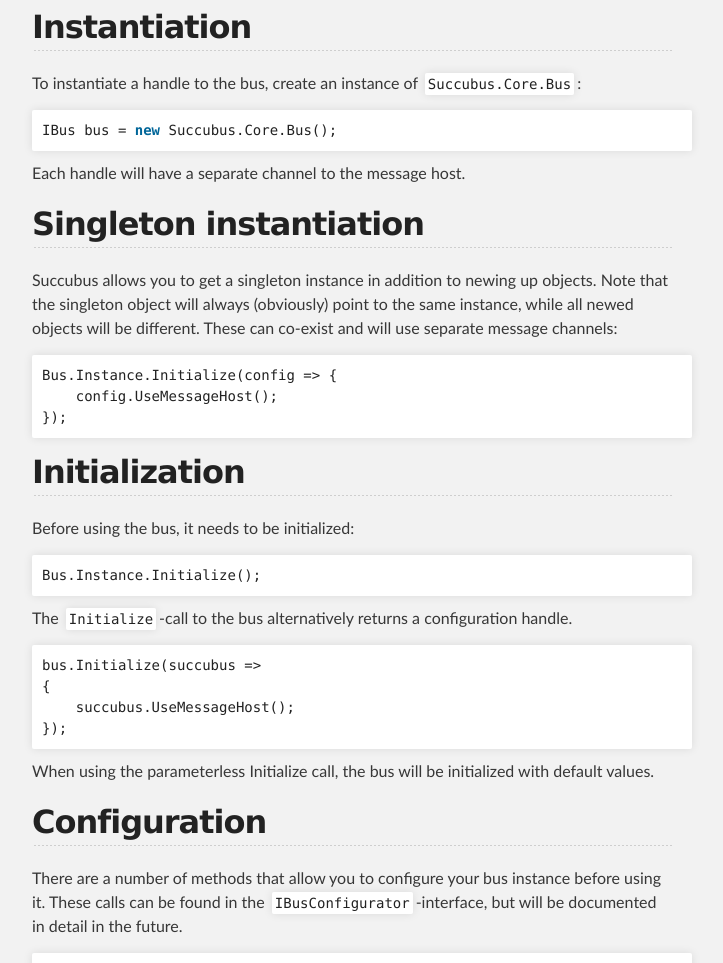
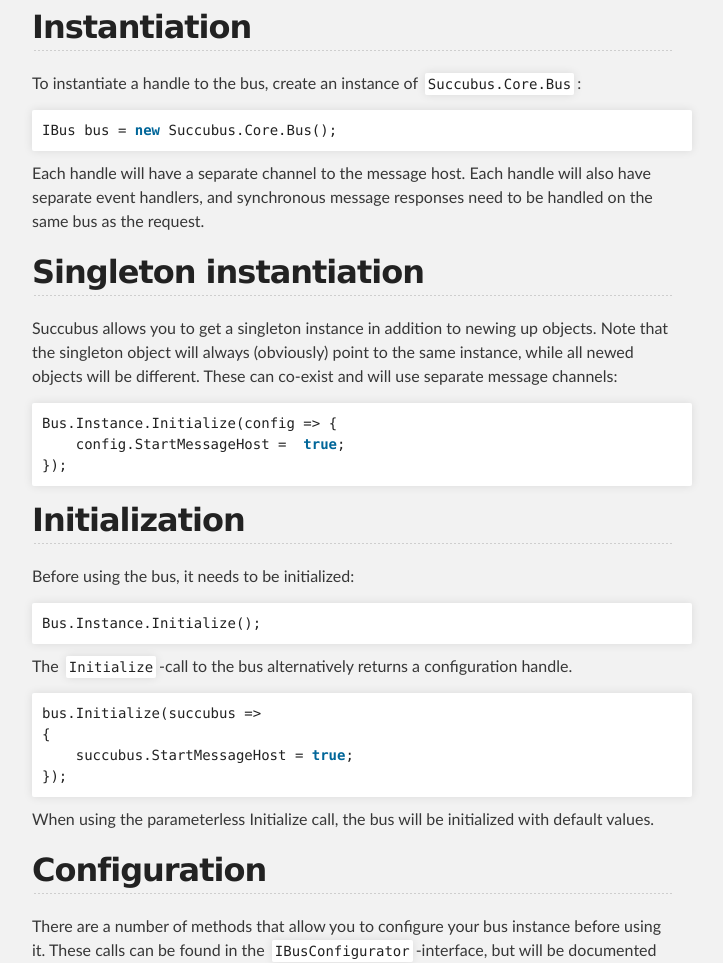
Before and after one commit to COCPORN/succubus, a plain HTML site: page index.html in a window 1280 px wide. Shown: the part 1074-2037 px from the top of the page, without its empty margins (288-1011 px from the left). Drawn offline with Linux system fonts and the light colour scheme.

```diff
--- a/index.html
+++ b/index.html
@@ -76,7 +76,7 @@
 <div class="highlight highlight-C#"><pre><span class="n">IBus</span> <span class="n">bus</span> <span class="p">=</span> <span class="k">new</span> <span class="n">Succubus</span><span class="p">.</span><span class="n">Core</span><span class="p">.</span><span class="n">Bus</span><span class="p">();</span>
 </pre></div>
 
-<p>Each handle will have a separate channel to the message host.</p>
+<p>Each handle will have a separate channel to the message host. Each handle will also have separate event handlers, and synchronous message responses need to be handled on the same bus as the request.</p>
 
 <h2>
 <a name="singleton-instantiation" class="anchor" href="#singleton-instantiation"><span class="octicon octicon-link"></span></a>Singleton instantiation</h2>
@@ -84,7 +84,7 @@
 <p>Succubus allows you to get a singleton instance in addition to newing up objects. Note that the singleton object will always (obviously) point to the same instance, while all newed objects will be different. These can co-exist and will use separate message channels:</p>
 
 <div class="highlight highlight-C#"><pre><span class="n">Bus</span><span class="p">.</span><span class="n">Instance</span><span class="p">.</span><span class="n">Initialize</span><span class="p">(</span><span class="n">config</span> <span class="p">=&gt;</span> <span class="p">{</span>
-    <span class="n">config</span><span class="p">.</span><span class="n">UseMessageHost</span><span class="p">();</span>
+    <span class="n">config</span><span class="p">.</span><span class="n">StartMessageHost</span> <span class="p">=</span>  <span class="k">true</span><span class="p">;</span>
 <span class="p">});</span>
 </pre></div>
 
@@ -100,7 +100,7 @@
 
 <div class="highlight highlight-C#"><pre><span class="n">bus</span><span class="p">.</span><span class="n">Initialize</span><span class="p">(</span><span class="n">succubus</span> <span class="p">=&gt;</span>
 <span class="p">{</span>
-    <span class="n">succubus</span><span class="p">.</span><span class="n">UseMessageHost</span><span class="p">();</span>
+    <span class="n">succubus</span><span class="p">.</span><span class="n">StartMessageHost</span> <span class="p">=</span> <span class="k">true</span><span class="p">;</span>
 <span class="p">});</span>
 </pre></div>
 
```
Also changed, not shown: params.json (+1 -1 lines).
